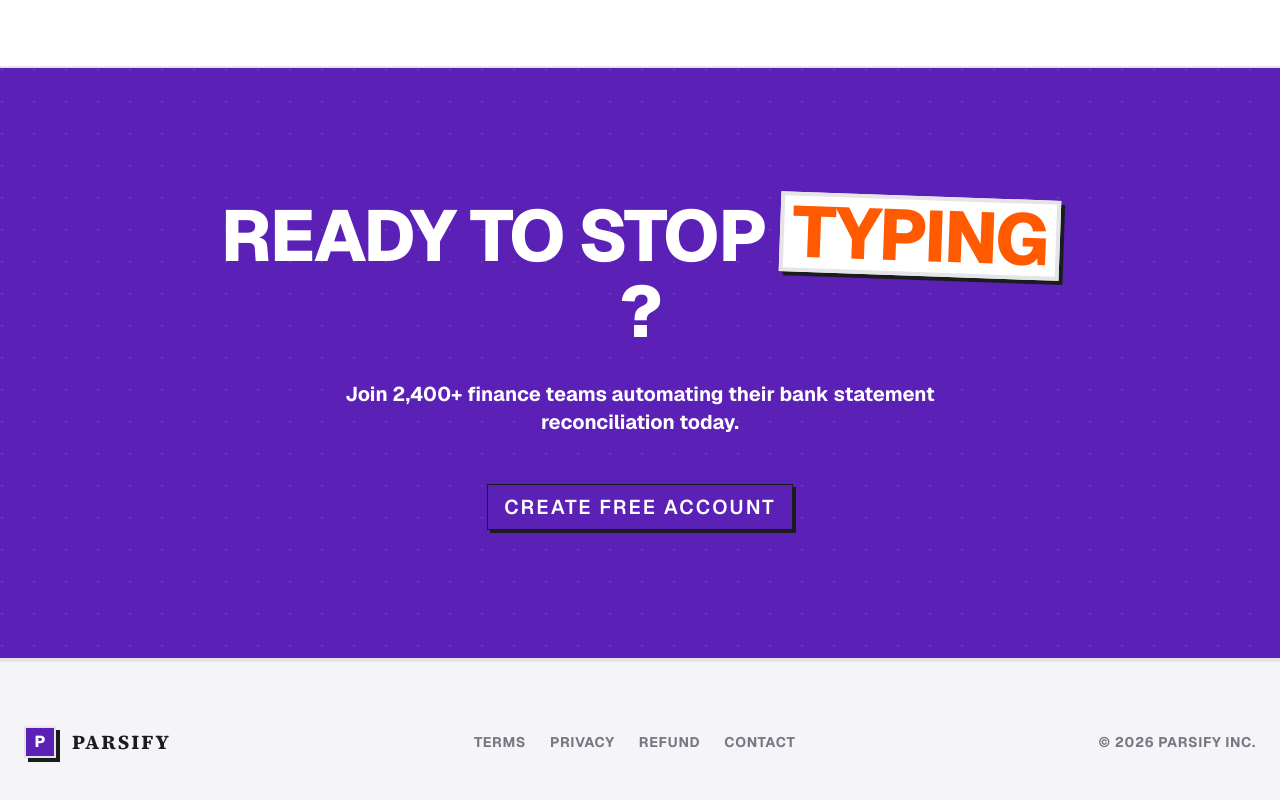
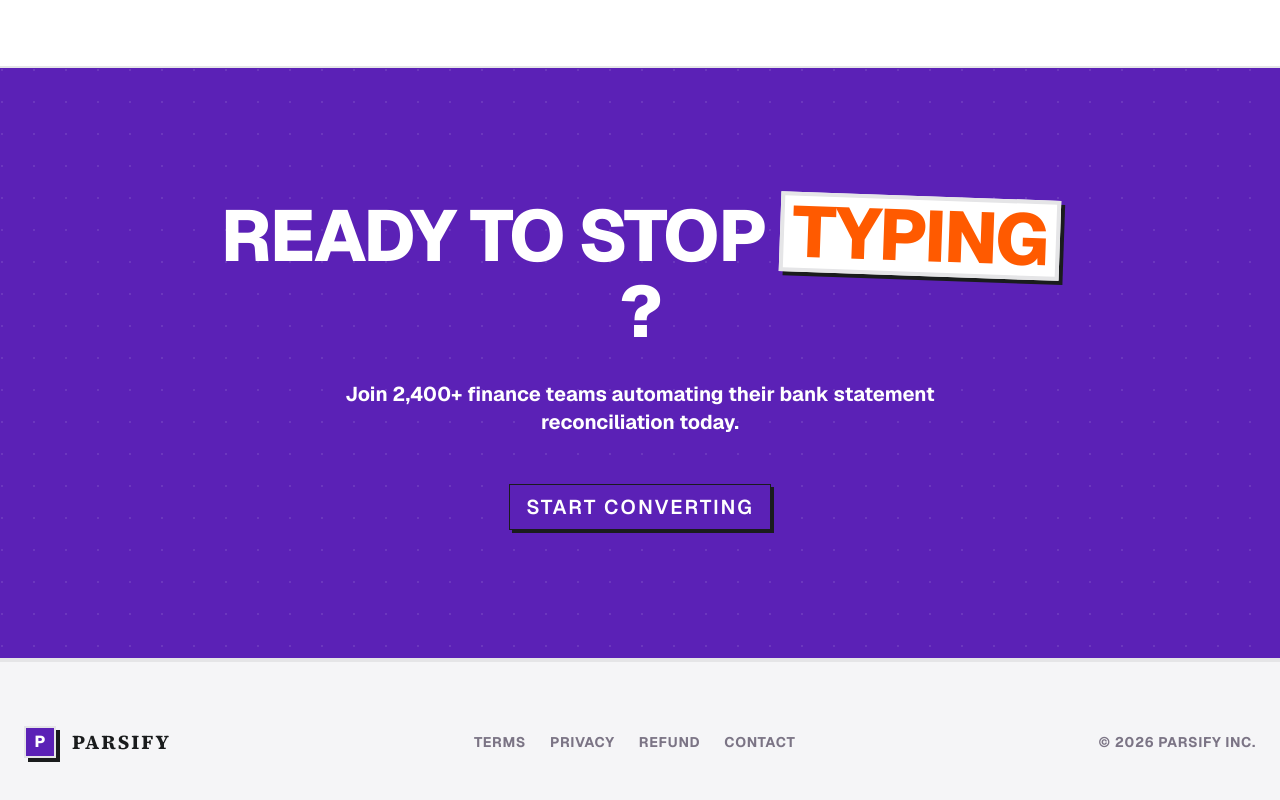
Before and after one commit to Badalu/parsify-landing, a Next.js app: page / in a window 1280 px wide. Shown: the part 2986-3786 px from the top of the page. Built offline with nearby package versions, Linux system fonts and the light colour scheme.

Commit message:
Update CTA links to redirect anonymous users directly to converter instead of signup

```diff
--- a/app/page.tsx
+++ b/app/page.tsx
@@ -33,7 +33,7 @@ export default function HomePage() {
               </p>
 
               <div className="flex flex-wrap items-center gap-6">
-                <a href={`${DASHBOARD_URL}/signup`} className="brutal-btn-primary text-lg px-8 py-4 uppercase tracking-wider">
+                <a href={`${DASHBOARD_URL}/dashboard/convert`} className="brutal-btn-primary text-lg px-8 py-4 uppercase tracking-wider">
                   Start for free
                   <ArrowRight className="ml-2 w-5 h-5" strokeWidth={3} />
                 </a>
@@ -227,8 +227,8 @@ export default function HomePage() {
           <p className="text-xl font-bold mb-12 max-w-2xl mx-auto">
             Join 2,400+ finance teams automating their bank statement reconciliation today.
           </p>
-          <a href={`${DASHBOARD_URL}/signup`} className="brutal-btn-primary bg-secondary text-white border-shadow-color shadow-[6px_6px_0px_0px_#1a1c1d] hover:shadow-[2px_2px_0px_0px_#1a1c1d] hover:translate-x-1 hover:translate-y-1 text-xl px-12 py-6 uppercase tracking-widest">
-            Create Free Account
+          <a href={`${DASHBOARD_URL}/dashboard/convert`} className="brutal-btn-primary bg-secondary text-white border-shadow-color shadow-[6px_6px_0px_0px_#1a1c1d] hover:shadow-[2px_2px_0px_0px_#1a1c1d] hover:translate-x-1 hover:translate-y-1 text-xl px-12 py-6 uppercase tracking-widest">
+            Start Converting
           </a>
         </div>
 
```
